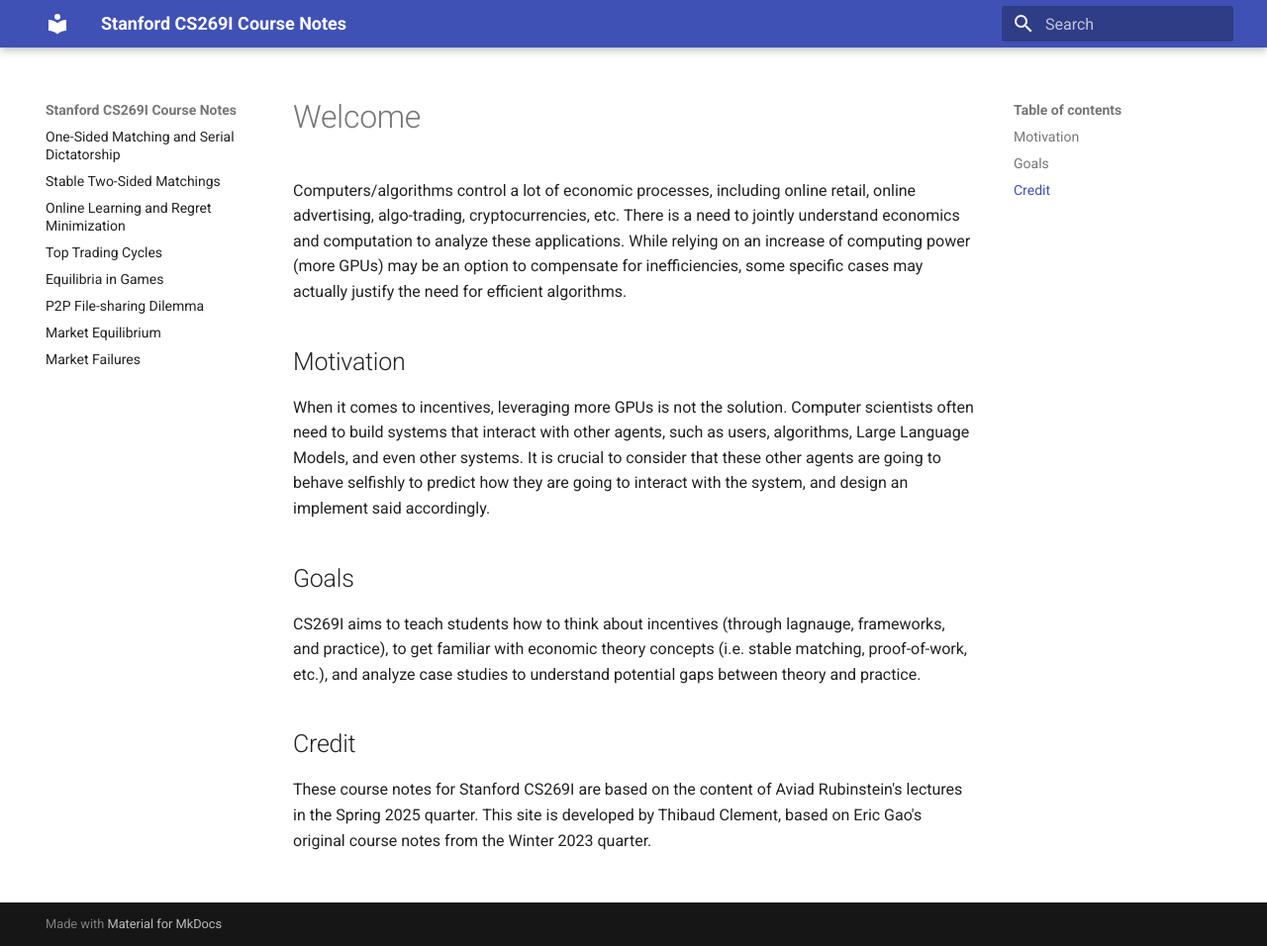
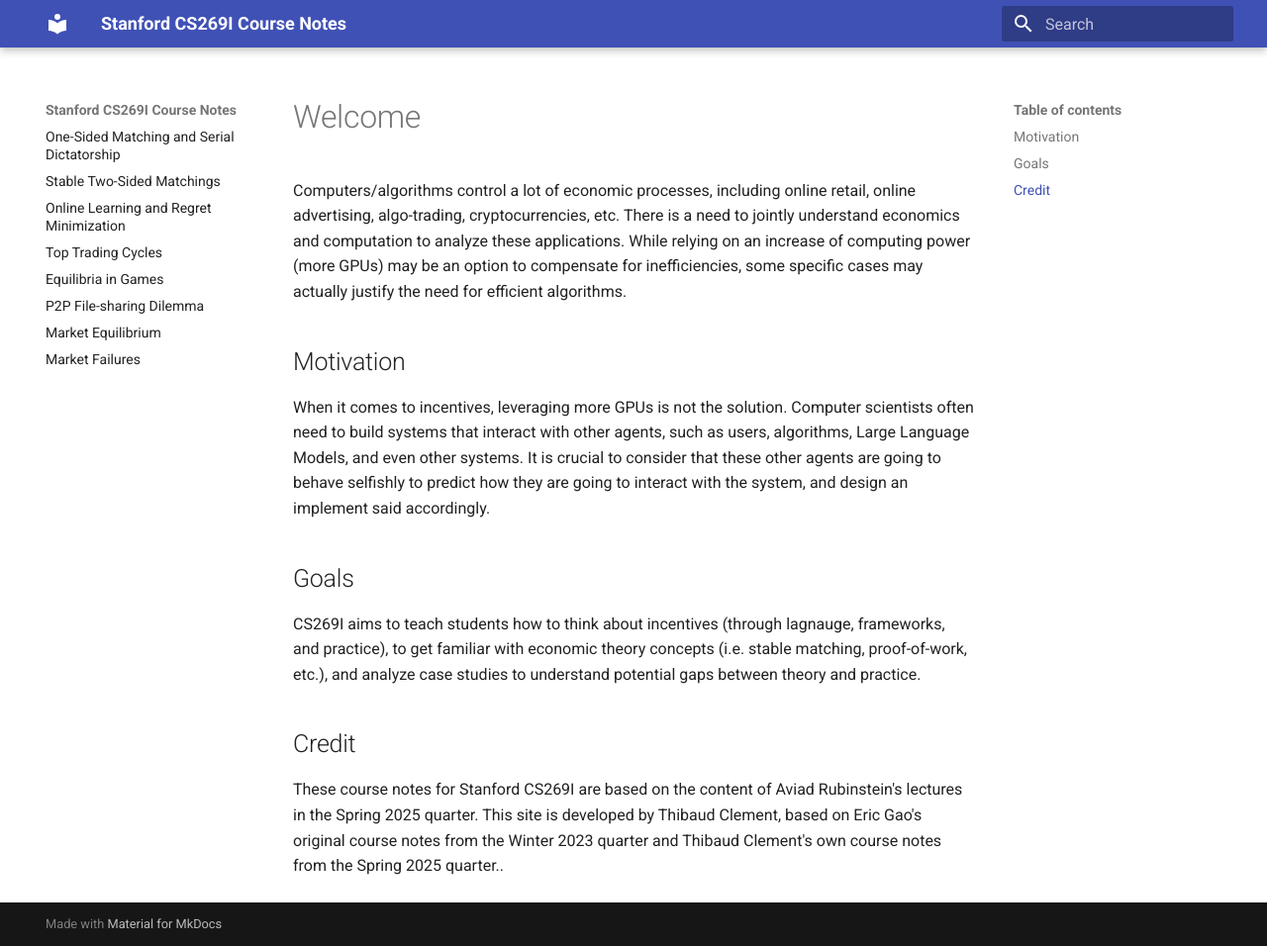
Before and after one commit to thibaudclement/cs269i, an MkDocs documentation site: the page built from docs/index.md, in a window 1280 px wide and 956 px high. Shown: the whole window at 99% size. Built offline with MkDocs 1.6.1 and Material for MkDocs 9.7.7, drawn with Linux system fonts in a browser that asks for light colours.

Commit message:
Refine welcome message

```diff
--- a/docs/index.md
+++ b/docs/index.md
@@ -12,4 +12,4 @@ CS269I aims to teach students how to think about incentives (through lagnauge, f
 
 ## Credit
 
-These course notes for Stanford CS269I are based on the content of Aviad Rubinstein's lectures in the Spring 2025 quarter. This site is developed by Thibaud Clement, based on Eric Gao's original course notes from the Winter 2023 quarter.
+These course notes for Stanford CS269I are based on the content of Aviad Rubinstein's lectures in the Spring 2025 quarter. This site is developed by Thibaud Clement, based on Eric Gao's original course notes from the Winter 2023 quarter and Thibaud Clement's own course notes from the Spring 2025 quarter..
```
